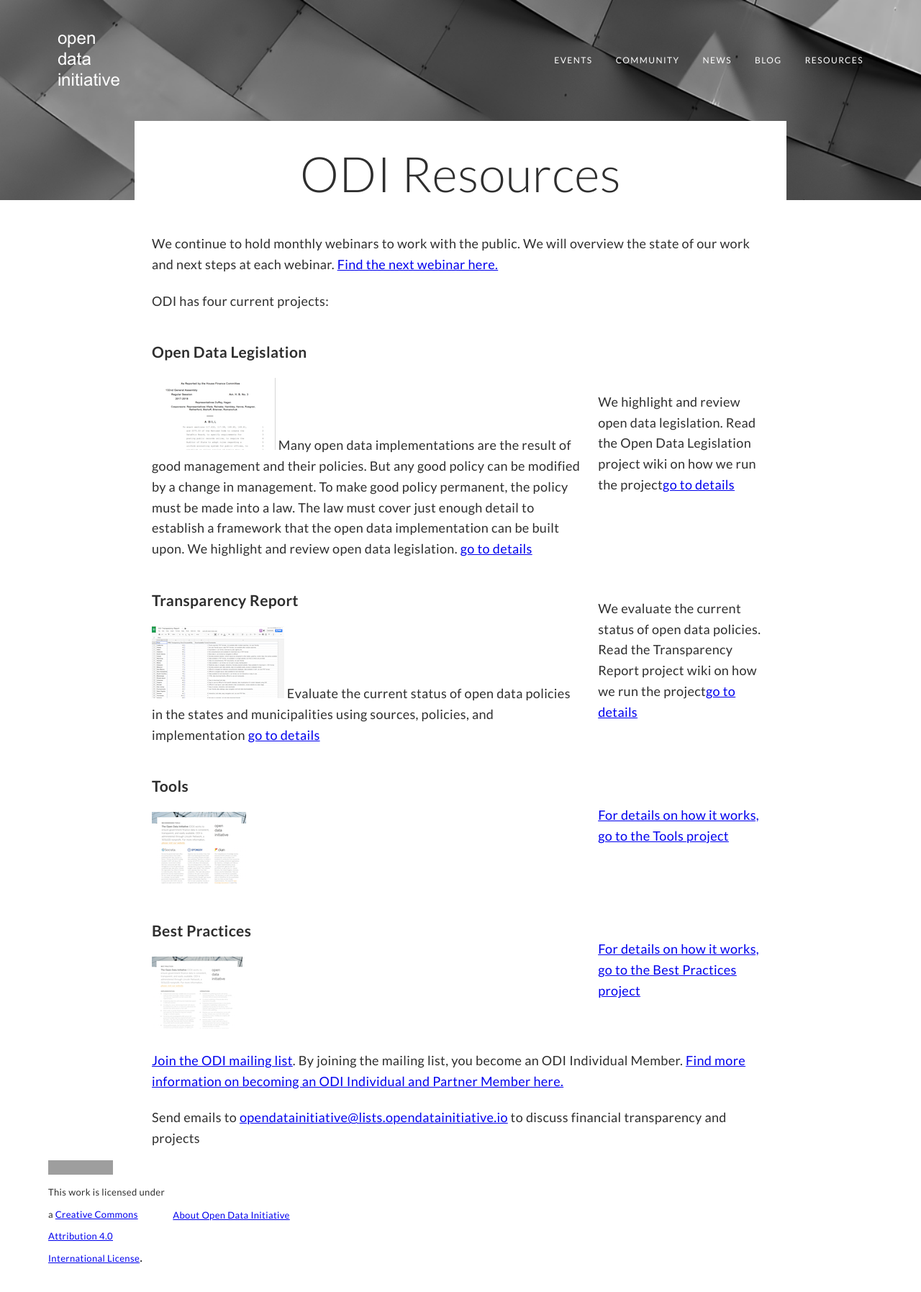
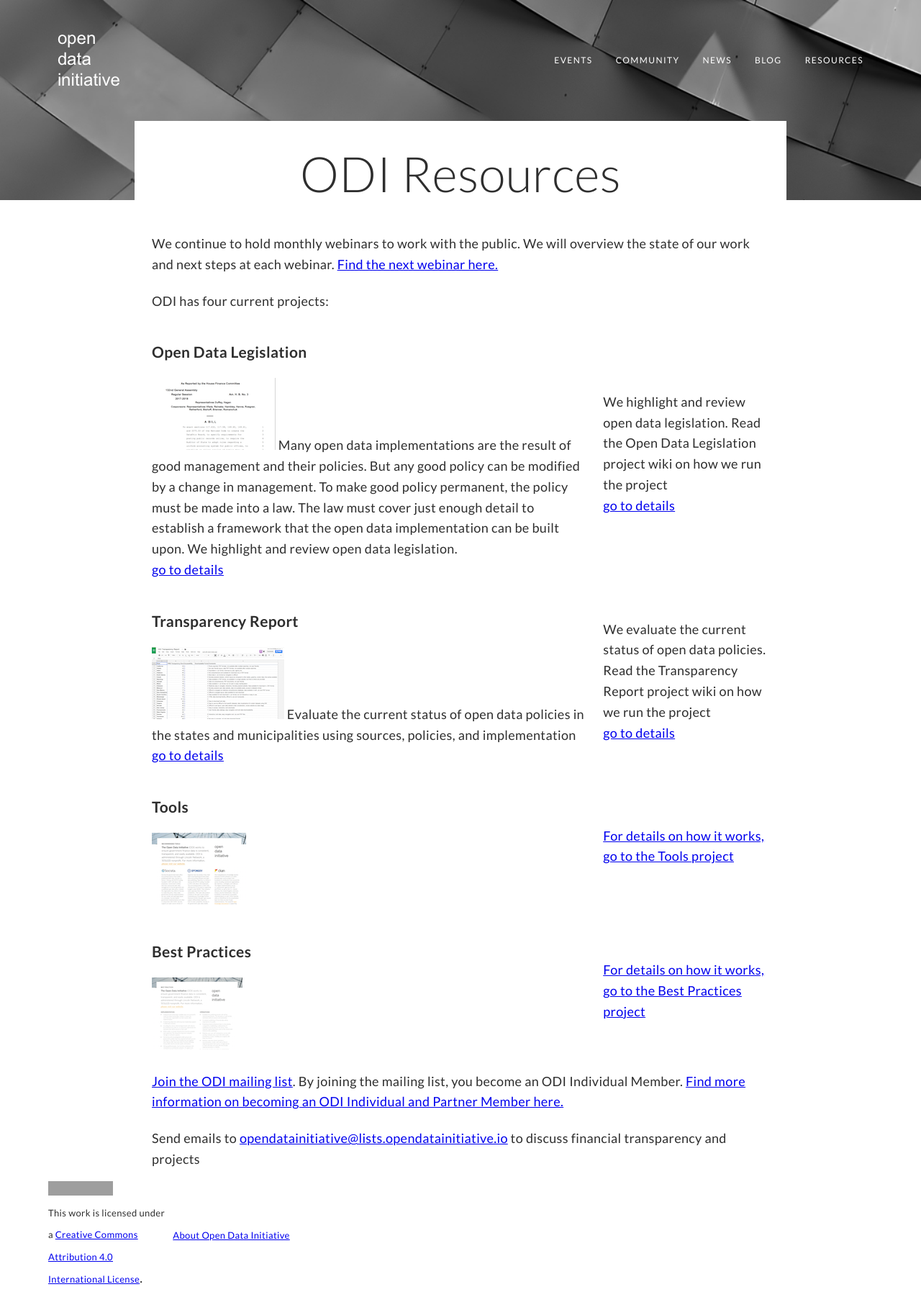
Before and after one commit to opendatainitiative/opendatainitiative.github.io, a Jekyll site: the page built from resources.md, in a window 1280 px wide. Shown: the whole page at 72% size. Built offline with Jekyll 4.4.1, drawn with Linux system fonts in a browser that asks for light colours; before the commit the page ends 1766 px from its top, so only the background shows below that; grey boxes are pictures that could not be loaded.

Commit message:
add breaks

```diff
--- a/resources.md
+++ b/resources.md
@@ -20,20 +20,22 @@ title: Resources
         <h3>Open Data Legislation</h3>
         <a href="/legislation"><img src="/assets/img/legislation-icon.png" alt="ODI Open Data Legislation"></a>
       Many open data implementations are the result of good management and their policies. But any good policy can be modified by a change in management. To make good policy permanent, the policy must be made into a law. The law must cover just enough detail to establish a framework that the open data implementation can be built upon.
-        We highlight and review open data legislation.
+        We highlight and review open data legislation.<br>
         <a href="/legislation">go to details</a>
       </td>
-      <td>We highlight and review open data legislation. Read the Open Data Legislation project wiki on how we run the project<a href="https://github.com/opendatainitiative/opendatainitiative.github.io/wiki/Open-Data-Legislation-Project">go to details</a>
+      <td>We highlight and review open data legislation. Read the Open Data Legislation project wiki on how we run the project<br>
+        <a href="https://github.com/opendatainitiative/opendatainitiative.github.io/wiki/Open-Data-Legislation-Project">go to details</a>
       </td>
    </tr>
   <tr>
       <td>
         <h3>Transparency Report</h3>
         <a href="/transparency-scorecard"><img src="/assets/img/transparency_report_icon.png" alt="ODI Transparency Report"></a>
-      Evaluate the current status of open data policies in the states and municipalities using sources, policies, and implementation
+      Evaluate the current status of open data policies in the states and municipalities using sources, policies, and implementation<br>
         <a href="/transparency-scorecard">go to details</a>
       </td>
-      <td>We evaluate the current status of open data policies. Read the Transparency Report project wiki on how we run the project<a href="https://github.com/opendatainitiative/opendatainitiative.github.io/wiki/Transparency-Report-Project">go to details</a>
+      <td>We evaluate the current status of open data policies. Read the Transparency Report project wiki on how we run the project<br>
+        <a href="https://github.com/opendatainitiative/opendatainitiative.github.io/wiki/Transparency-Report-Project">go to details</a>
       </td>
    </tr>
    <tr>
```
